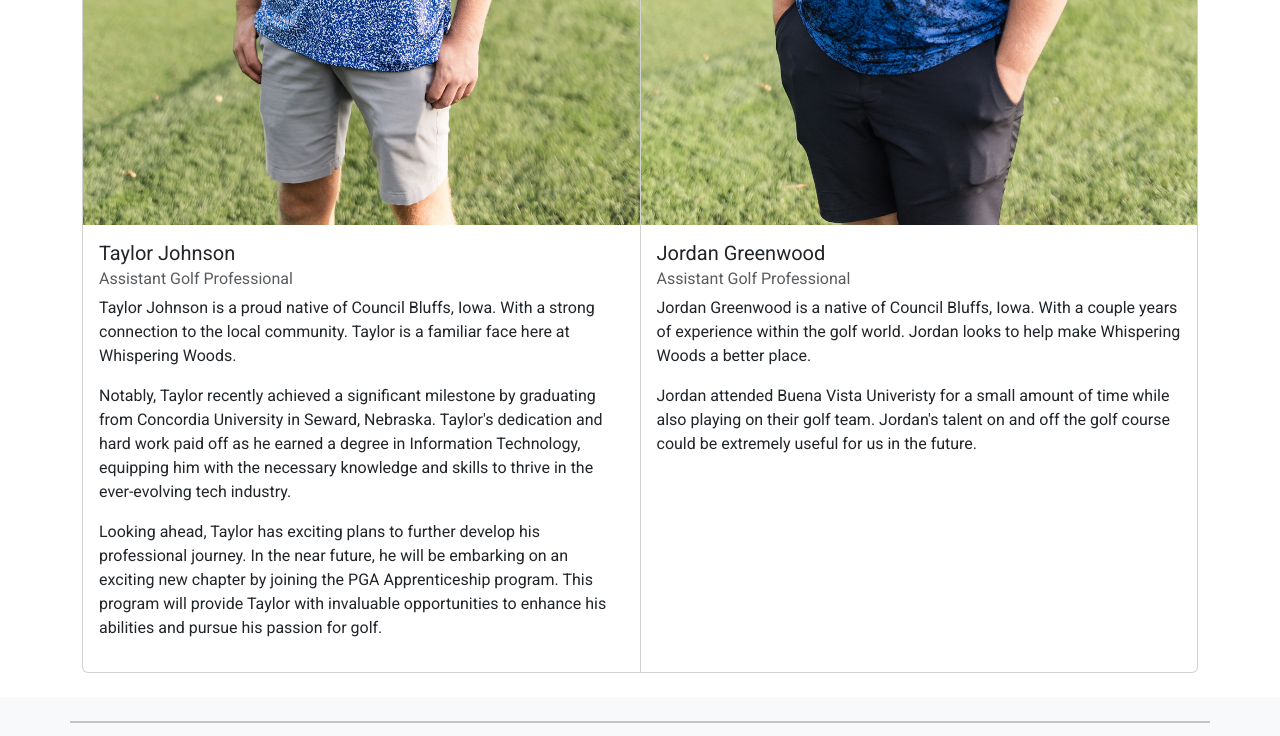
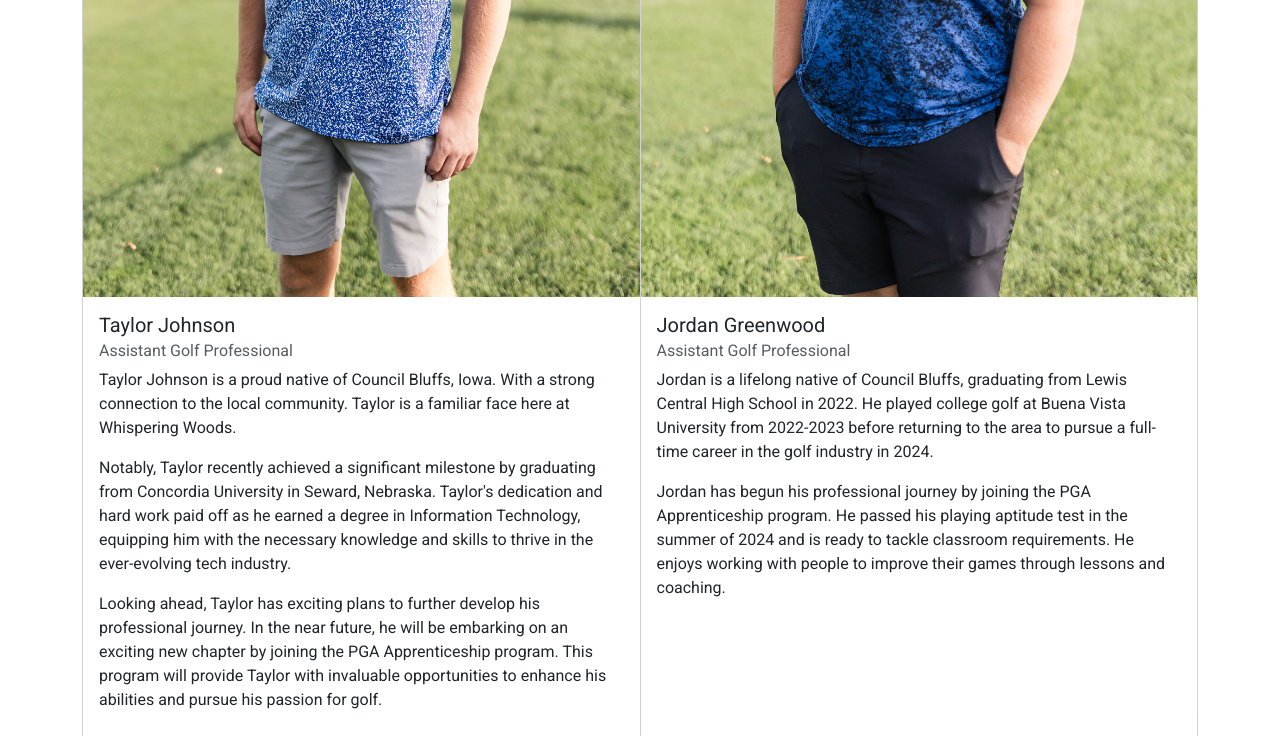
Before and after one commit to WhisperingWoodsGC/Whispering-Woods-Website, an Astro site: page /information/professional-staff in a window 1280 px wide. Shown: the part 2341-3077 px from the top of the page. Built offline with nearby package versions, Linux system fonts and the light colour scheme; Astro itself is replaced by a stand-in of ours.

Commit message:
Changes bio on Professional Staff

```diff
--- a/src/pages/information/professional-staff.astro
+++ b/src/pages/information/professional-staff.astro
@@ -126,6 +126,8 @@ let companyname = 'Whispering Woods';
                                     Golf Management) Program.</p>
                                 <p class="card-text">With 25 years of experience in teaching, operations, and maintenance, Anthony is a versatile asset in the golfing community. He
                                     initiated the first tee program in Omaha, demonstrating his commitment to nurturing young talent and promoting the sport.</p>
+                                <p class="card-text">“I’m excited for the opportunity to build our team and execute a winning culture. The opportunity
+                                    to grow the game of golf is unlimited at Whispering Woods and I am proud to be a part of it.”</p>
                             </div>
                         </div>
 
@@ -177,10 +179,13 @@ let companyname = 'Whispering Woods';
                             <div class="card-body">
                                 <h5 class="card-title">Jordan Greenwood</h5>
                                 <h6 class="card-subtitle mb-2 text-muted">Assistant Golf Professional</h6>
-                                <p class="card-text">Jordan Greenwood is a native of Council Bluffs, Iowa. With a couple years of experience within the golf world.
-                                    Jordan looks to help make Whispering Woods a better place.</p>
-                                <p>Jordan attended Buena Vista Univeristy for a small amount of time while also playing on their golf team. Jordan's talent on and
-                                    off the golf course could be extremely useful for us in the future.</p>
+                                <p class="card-text">Jordan is a lifelong native of Council Bluffs, graduating from Lewis Central High School in 2022.
+                                    He played college golf at Buena Vista University from 2022-2023 before returning to the area to
+                                    pursue a full-time career in the golf industry in 2024.</p>
+                                    <p>Jordan has begun his professional journey by joining the PGA Apprenticeship program. He
+                                    passed his playing aptitude test in the summer of 2024 and is ready to tackle classroom
+                                    requirements. He enjoys working with people to improve their games through lessons and
+                                    coaching.</p>
 
                             </div>
                         </div>
```
